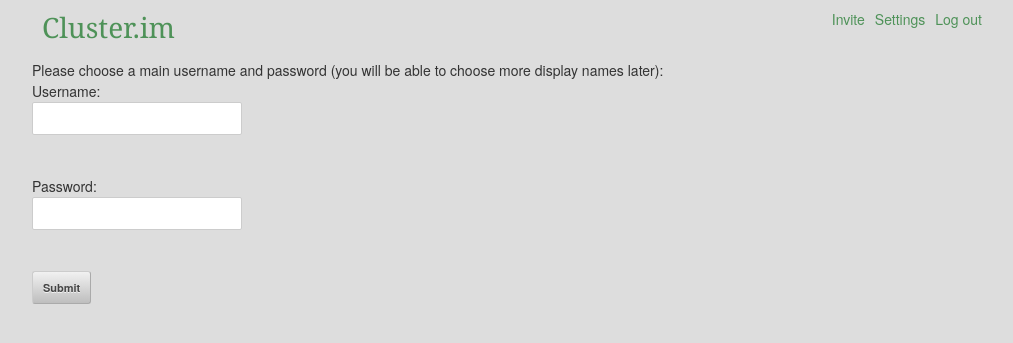
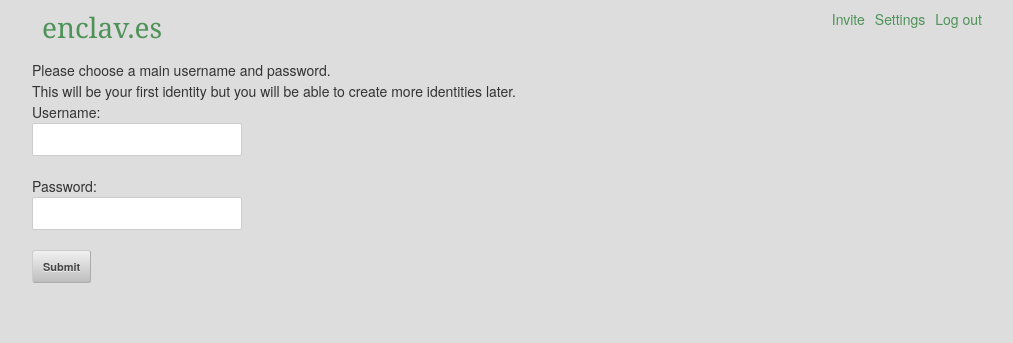
Before and after one commit to gigawhitlocks/enclav.es, a Python web app: template templates/sign-up.html in a window 1280 px wide. Shown: the top 343 px of the page, without its empty margins (128-1141 px from the left). Run offline with Jinja, Linux system fonts and the light colour scheme; the template is opened without the code that fills it, so the values that code supplies are empty; some libraries are stand-ins or nearby versions.

Commit message:
changed name to enclav.es and (hopefully) changed all references from cluster to enclav.es

```diff
--- a/templates/base.html
+++ b/templates/base.html
@@ -2,7 +2,7 @@
 <!DOCTYPE html5>
 <html>
 	<head>
-		<title>{{ title }} | Cluster.im</title>
+		<title>{{ title }} | enclav.es</title>
 		<script src='//ajax.googleapis.com/ajax/libs/jquery/1.2.6/jquery.min.js'
 			type='text/javascript'></script>
 
@@ -54,7 +54,7 @@
 			<div id="pageheader">
 				{% block pageheader %}
 				<div class="ten columns">
-					<h3><a href="/">Cluster.im</a></h3>
+					<h3><a href="/">enclav.es</a></h3>
 				</div>
 				<div class="six columns">
 					<ul id="nav">
--- a/templates/invite.html
+++ b/templates/invite.html
@@ -1,5 +1,5 @@
 {% extends "base.html" %}
-{% set title = "Invite someone to Cluster!" %}
+{% set title = "Invite someone to enclav.es!" %}
 
 {% block content %}
 <div class="ten columns">
--- a/templates/sign-up.html
+++ b/templates/sign-up.html
@@ -1,12 +1,13 @@
 {% extends "base.html" %}
-{% set title = "Welcome to Cluster!" %}
+{% set title = "Welcome to enclav.es!" %}
 
 {% block content %}
 <form id="invite" action="/sign-up" method="post">
-	Please choose a main username and password (you will be able to choose more display names later):	<br />
+	Please choose a main username and password.<br />
+	This will be your first identity but you will be able to create more identities later.	<br />
 	<input type="hidden" name="csrfmiddlewaretoken" value="{{ csrf_token }}">
-	Username: <input type="text" name="userid"><br />
-	Password: <input type="password" name="password"><br />
+	Username: <input type="text" name="userid">
+	Password: <input type="password" name="password">
 	<input type="submit">
 </form>
 
```
Also changed, not shown: templates/landingpage.html (+4 -4 lines), enclaves.py (renamed from cluster.py), handlers.py (renamed from clusterhandler.py).
